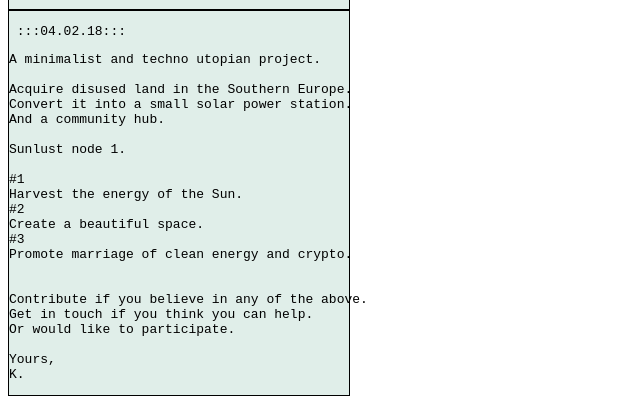
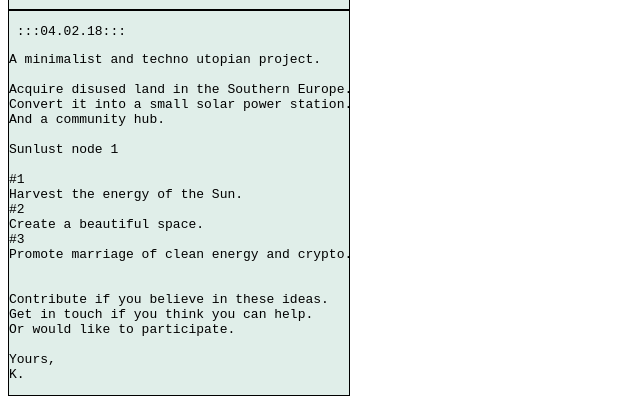
Before and after one commit to sunlust/sunlust, a plain HTML site: page index.html in a window 1280 px wide. Shown: the part 429-830 px from the top of the page, 0-640 px from the left. Drawn offline with Linux system fonts and the light colour scheme.

Commit message:
Update index.html

```diff
--- a/index.html
+++ b/index.html
@@ -52,7 +52,7 @@ Acquire disused land in the Southern Europe.
 Convert it into a small solar power station.
 And a community hub.
 
-Sunlust node 1.
+Sunlust node 1
 
 #1
 Harvest the energy of the Sun.
@@ -62,7 +62,7 @@ Create a beautiful space.
 Promote marriage of clean energy and crypto.
 
 
-Contribute if you believe in any of the above.
+Contribute if you believe in these ideas.
 Get in touch if you think you can help.
 Or would like to participate.
 
```
